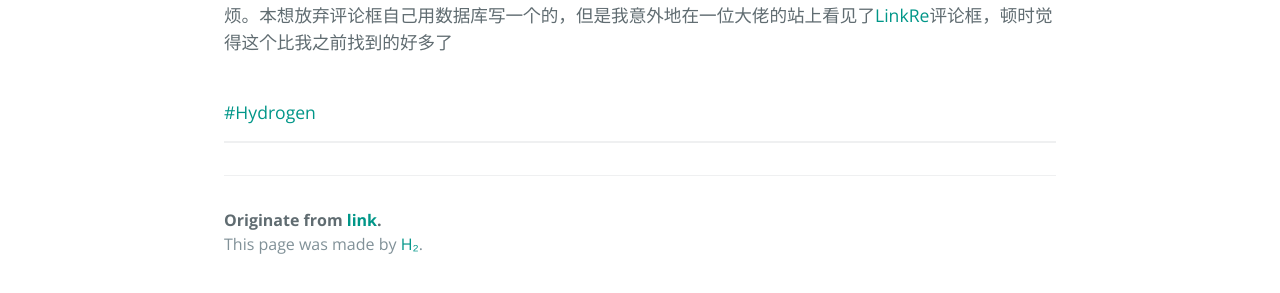
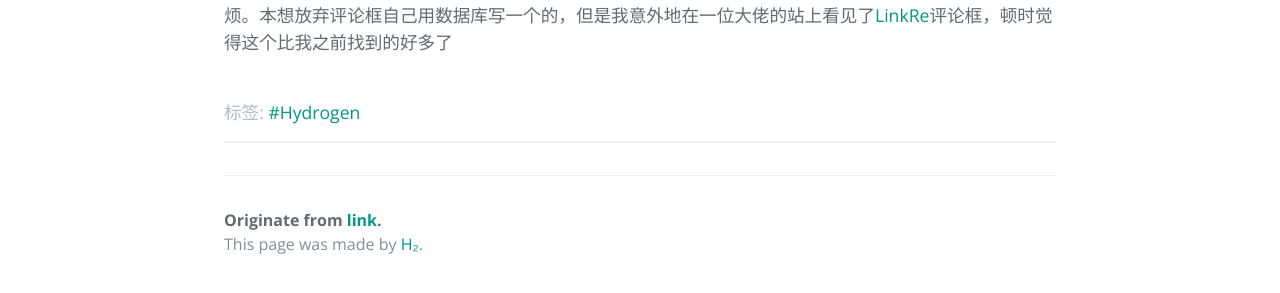
Before and after one commit to link9596/qwq, a Jekyll site: the page built from _posts/2017-12-23-社会化评论框livere.md, in a window 1280 px wide. Shown: the part 442-735 px from the top of the page. Built offline with Jekyll 4.4.1, drawn with Linux system fonts in a browser that asks for light colours; comment, search, counter and statistics services are not loaded.

Commit message:
Update tags_list.html

```diff
--- a/_includes/tags_list.html
+++ b/_includes/tags_list.html
@@ -1,7 +1,7 @@
 {% if include.tag_count > 0 %}
 <footer>
-  <div class="tags">
     {% for tag in include.tags %}
+    <div style="color: #B0BEC5">标签:
     <a class="tag" href="{{site.baseurl}}/tags#{{tag}}">#{{tag}}</a>
     {% endfor %}
   </div>
```
